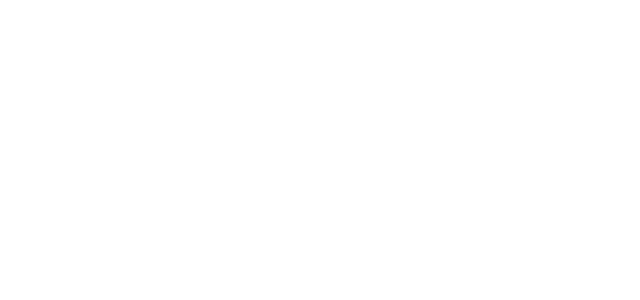
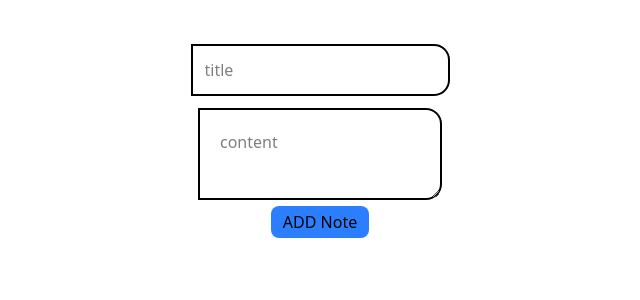
Before and after one commit to Rafayurgit/devPlayGround, a React (Vite) app in the folder frontend/: page /project/NoteApp in a window 1280 px wide. Before the commit this address had no page. Shown: the top 300 px of the page, without its empty margins (320-960 px from the left). Built offline with nearby package versions, Linux system fonts and the light colour scheme.

Commit message:
Add: update code

```diff
--- a/frontend/src/DATA/projectList.js
+++ b/frontend/src/DATA/projectList.js
@@ -1,4 +1,5 @@
 import Calculator from "../Projects/Calculator/Calculator.jsx";
+import Notes from "../Projects/NotesApp/Notes.jsx";
 import Todo from "../Projects/ToDo/Todo.jsx";
 import Weather from "../Projects/WeatherApp/Weather.jsx";
 
@@ -20,6 +21,12 @@
     path:"/project/weatherApp",
     component: Weather,
     description: "Check your city's weather"
+  },
+  {
+    name:"NoteApp",
+    path:"/project/NoteApp",
+    component: Notes,
+    description: "A fully note app"
   }
 ];
 
--- a/frontend/src/Projects/NotesApp/Notes.jsx
+++ b/frontend/src/Projects/NotesApp/Notes.jsx
@@ -3,13 +3,12 @@
 export default function Notes(){
 
 
-const [note, setNote]= useState({title:"", content:""});
+const [note, setNote]= useState({title: "", content: ""});
 const [noteList, setNoteList] = useState([]);
 
 const handelAdd=()=>{
     setNoteList((prev)=>[...prev, note])
     setNote({title:"", content:""})
-
 }
 
 
@@ -17,25 +16,32 @@
     return(
         <>
         <div>
-            <div>
-                <input type="text"  placeholder="title"
-                value={note} onChange={(e)=>setNote({...note, title:e.target.value})}/>
+            <div className="p-3">
+                <input className="border-2 p-3 rounded-r-2xl"
+                type="text"  placeholder="title"
+                value={note.title}
+                onChange={(e)=>setNote({...note, title: e.target.value})}/>
             </div>
 
             <div>
-                <textarea placeholder="content"
-                onChange={(e)=>setNote({...note, content:e.target.value})}/>
+                <textarea className="border-2 p-5 rounded-r-2xl"
+                placeholder="content"
+                value={note.content}
+                onChange={(e)=>setNote({...note, content: e.target.value})}/>
             </div>
 
             <div>
-                <button onClick={handelAdd}>ADD Note</button>
+                <button className=" px-3 py-1 rounded-lg bg-blue-500 cursor-pointer hover:bg-blue-300 " type="button"
+                onClick={handelAdd}>ADD Note</button>
             </div>
 
 
             <div>
-                <ul>{noteList.map((note, idx)=>{
-                    <li key={idx}>{note}</li>
-                })}
+                <ul>{noteList.map((note, idx)=>(
+                    <li key={idx}>
+                        <strong> {note.title}</strong>: {note.content}
+                    </li>
+                ))}
                 </ul>
             </div>
         </div>
```
